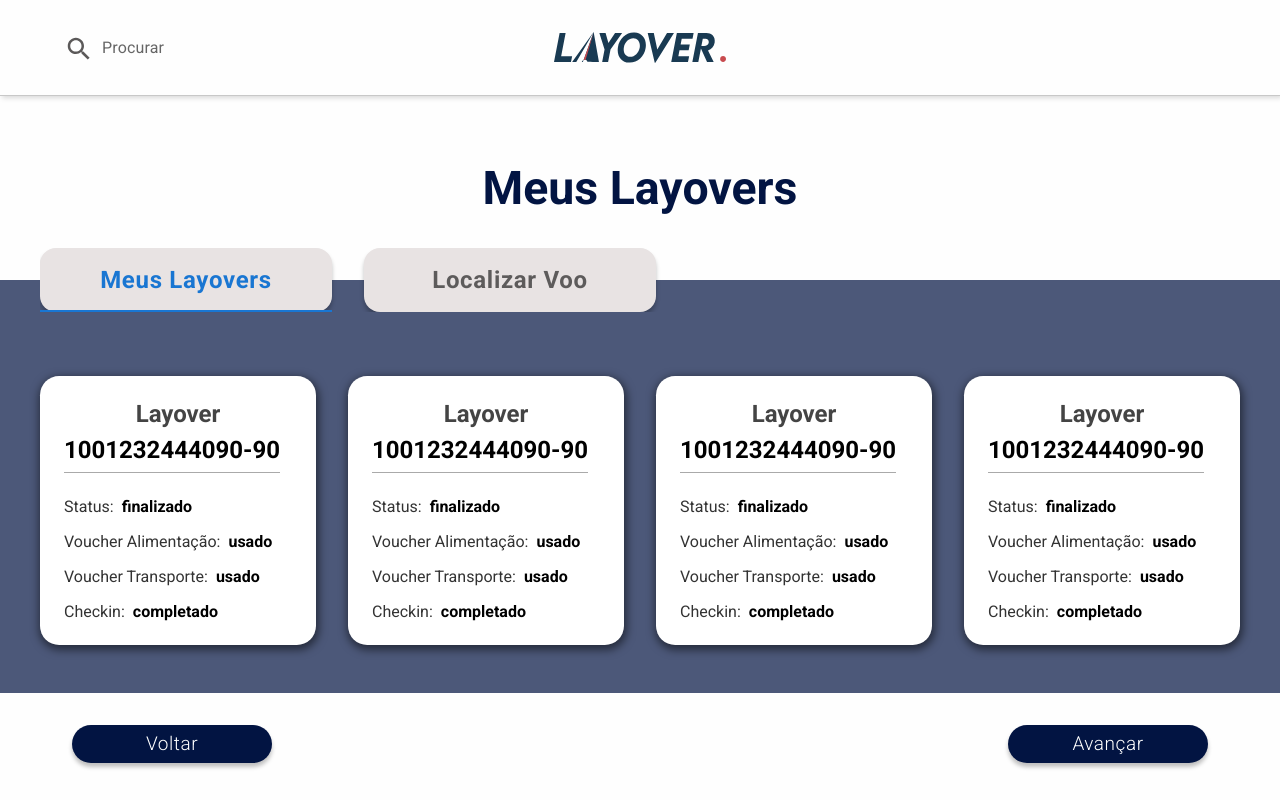
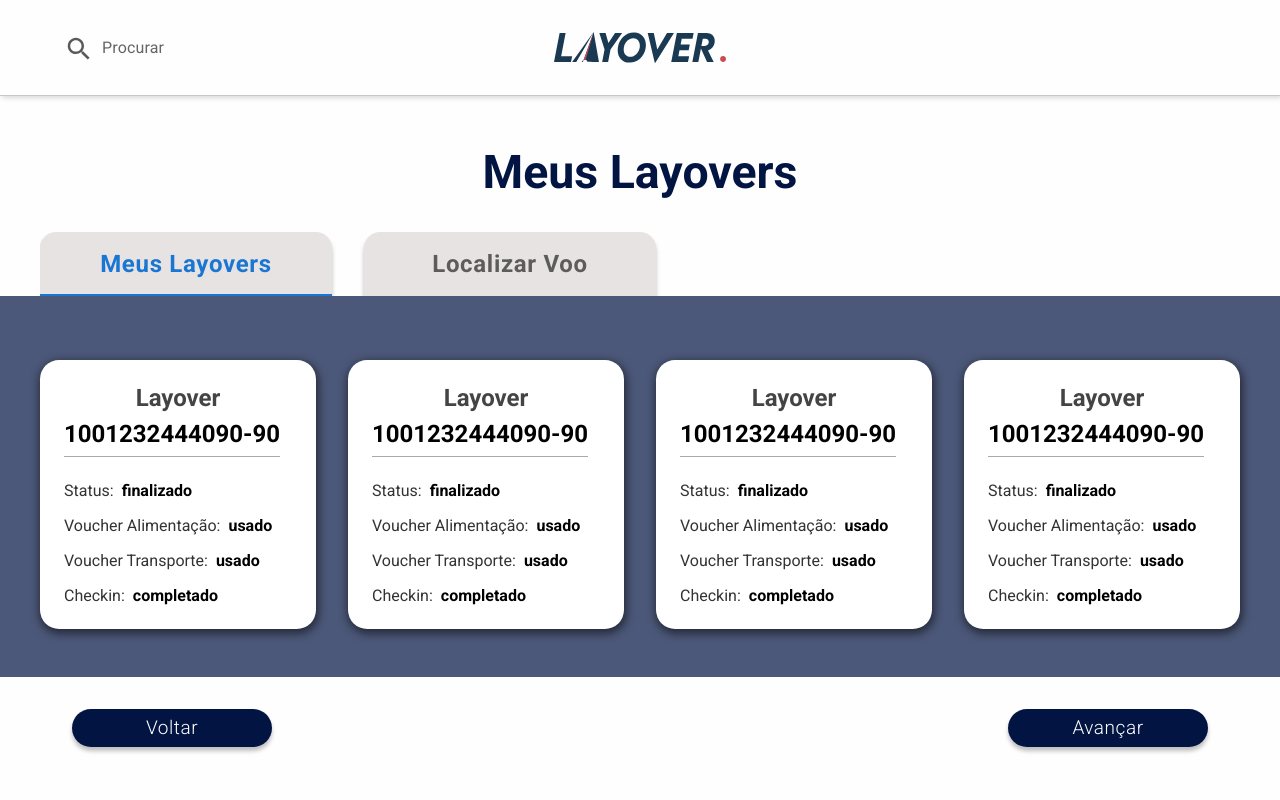
Before and after one commit to omarcusmoreira/layover-front-end, a React (Vite) app: page /my-layovers in a window 1280 px wide. Built offline with nearby package versions, Linux system fonts and the light colour scheme; no server answers.

Commit message:
abas menu

```diff
--- a/src/pages/MyLayovers/index.tsx
+++ b/src/pages/MyLayovers/index.tsx
@@ -62,7 +62,7 @@
           <Tabs
             value={activeTab}
             onChange={(e: any, newValue: any) => setActiveTab(newValue)}
-            sx={{ marginTop: "-2rem" }}
+            sx={{ marginTop: "-4rem" }}
           >
 
             <Tab value="MeusLayovers" label="Meus Layovers"
@@ -74,7 +74,7 @@
                 lineHeight: "29px",
                 textTransform: "capitalize",
                 fontWeight: "600",
-                borderRadius: "1rem",
+                borderRadius: "1rem 1rem 0 0",
                 backgroundColor: "#e8e3e3",
                 boxShadow: "0px 4px 4px rgba(0, 0, 0, 0.25)",
 
@@ -93,7 +93,7 @@
                 lineHeight: "29px",
                 textTransform: "capitalize",
                 fontWeight: "600",
-                borderRadius: "1rem",
+                borderRadius: "1rem 1rem 0 0",
                 backgroundColor: "#e8e3e3",
                 boxShadow: "0px 4px 4px rgba(0, 0, 0, 0.25)",
                 '&:hover': {
--- a/src/pages/MyLayovers/styles.tsx
+++ b/src/pages/MyLayovers/styles.tsx
@@ -4,14 +4,14 @@
     display:flex;
     flex-direction:column;
     width:100%;
-    margin-top:10rem;
+    margin-top:9rem;
 `
 
 export const MyLayoversPageContentBackGround = styled.div`
     display:flex;
     flex-direction: column;
     width:100%;
-    margin-top:4rem;
+    margin-top:6rem;
     background-color: #4c5879;
     padding:0 1rem;
 `
```
